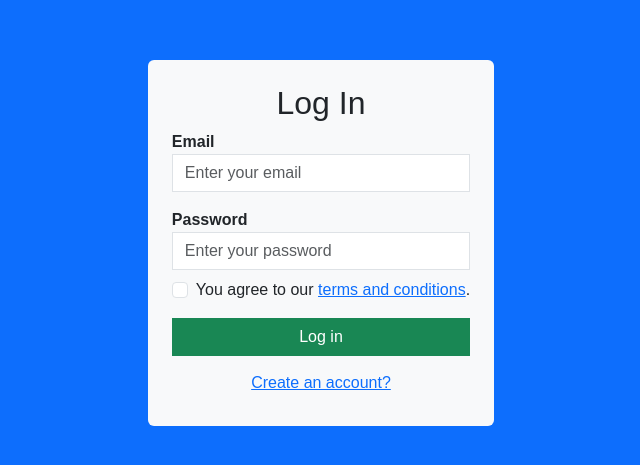
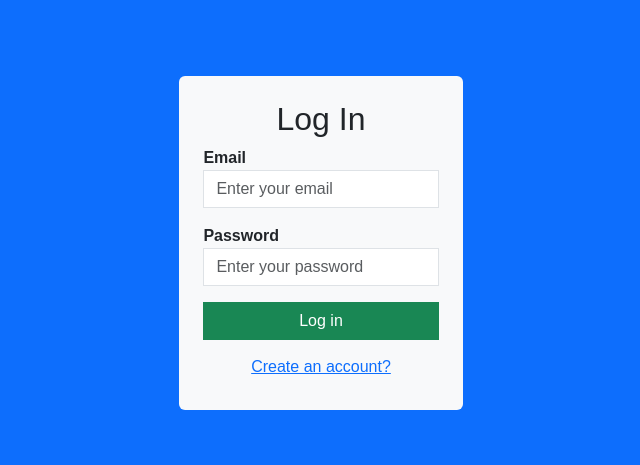
Before and after one commit to Shikhar-Basnet/app, a React (Vite) app in the folder frontend/: page /login in a window 1280 px wide. Shown: the part 157-622 px from the top of the page, without its empty margins (319-959 px from the left). Built offline with nearby package versions, Linux system fonts and the light colour scheme.

Commit message:
Update Login.jsx

```diff
--- a/frontend/src/components/Login.jsx
+++ b/frontend/src/components/Login.jsx
@@ -1,27 +1,29 @@
 import React, { useState } from 'react';
-import { Link } from 'react-router-dom';
-import { useNavigate } from 'react-router-dom';
+import { Link, useNavigate } from 'react-router-dom';
 import axios from 'axios';
 
 const Login = () => {
-    const [values, setValues] = useState({
-        email: '',
-        password: ''
-    })
+    const [values, setValues] = useState({ email: '', password: '' });
     const navigate = useNavigate();
     axios.defaults.withCredentials = true;
+
     const handleSubmit = (event) => {
         event.preventDefault();
         axios.post('http://localhost:5000/login', values)
             .then(res => {
                 if (res.data.Status === "Success") {
-                    navigate('/');
+                    // Redirect based on role
+                    if (res.data.role === 'admin') {
+                        navigate('/admin-dashboard');
+                    } else if (res.data.role === 'user') {
+                        navigate('/user-dashboard');
+                    }
                 } else {
                     alert(res.data.Error);
                 }
             })
-            .then(err => console.log(err));
-    }
+            .catch(err => console.log(err));
+    };
     return (
         <div className="d-flex justify-content-center align-items-center bg-primary vh-100">
             <div className="bg-light p-4 rounded">
@@ -29,23 +31,23 @@ const Login = () => {
                 <form onSubmit={handleSubmit}>
                     <div className="mb-3">
                         <label htmlFor="email"><strong>Email</strong></label>
-                        <input type="email" placeholder="Enter your email" name="email"
+                        <input
+                            type="email"
+                            placeholder="Enter your email"
+                            name="email"
                             onChange={e => setValues({ ...values, email: e.target.value })}
-                            className="form-control rounded-0" />
+                            className="form-control rounded-0"
+                        />
                     </div>
-
                     <div className="mb-3">
                         <label htmlFor="password"><strong>Password</strong></label>
-                        <input type="password" placeholder="Enter your password" name="password"
+                        <input
+                            type="password"
+                            placeholder="Enter your password"
+                            name="password"
                             onChange={e => setValues({ ...values, password: e.target.value })}
                             className="form-control rounded-0"
                         />
-                        <div className="form-check mt-2">
-                            <input className="form-check-input" type="checkbox" id="terms" name="terms" />
-                            <label className="form-check-label" htmlFor="terms">
-                                You agree to our <a href="#">terms and conditions</a>.
-                            </label>
-                        </div>
                     </div>
                     <button type="submit" className="btn btn-success w-100 rounded-0">Log in</button>
                     <Link to="/register" className="btn btn-link w-100 mt-2">Create an account?</Link>
```
